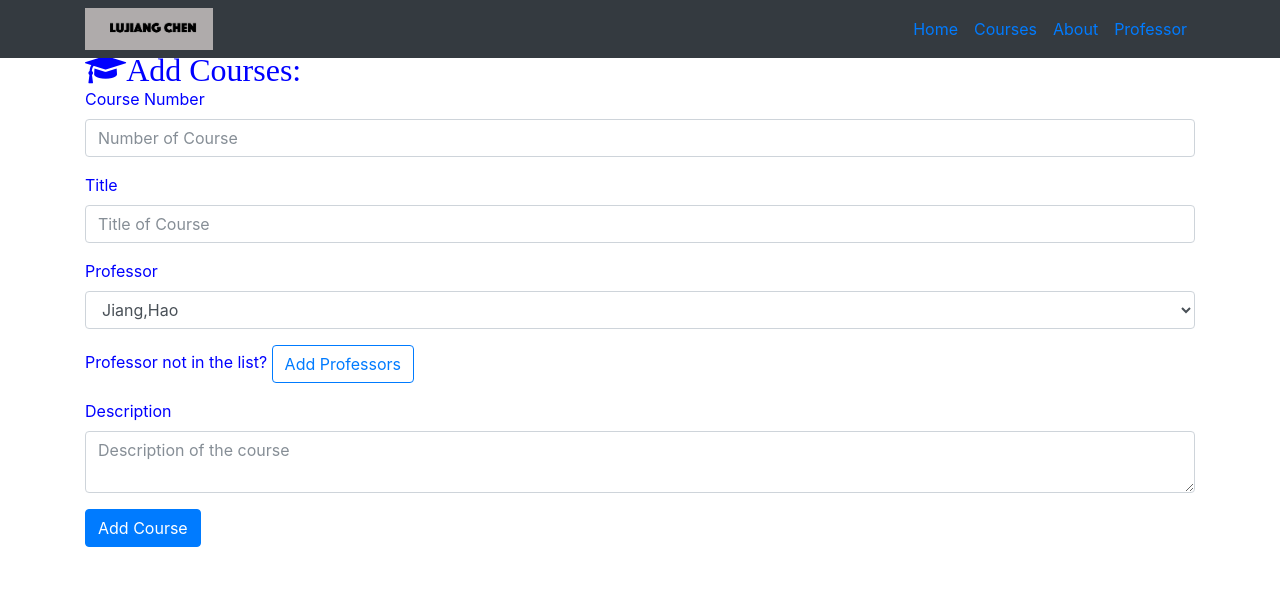
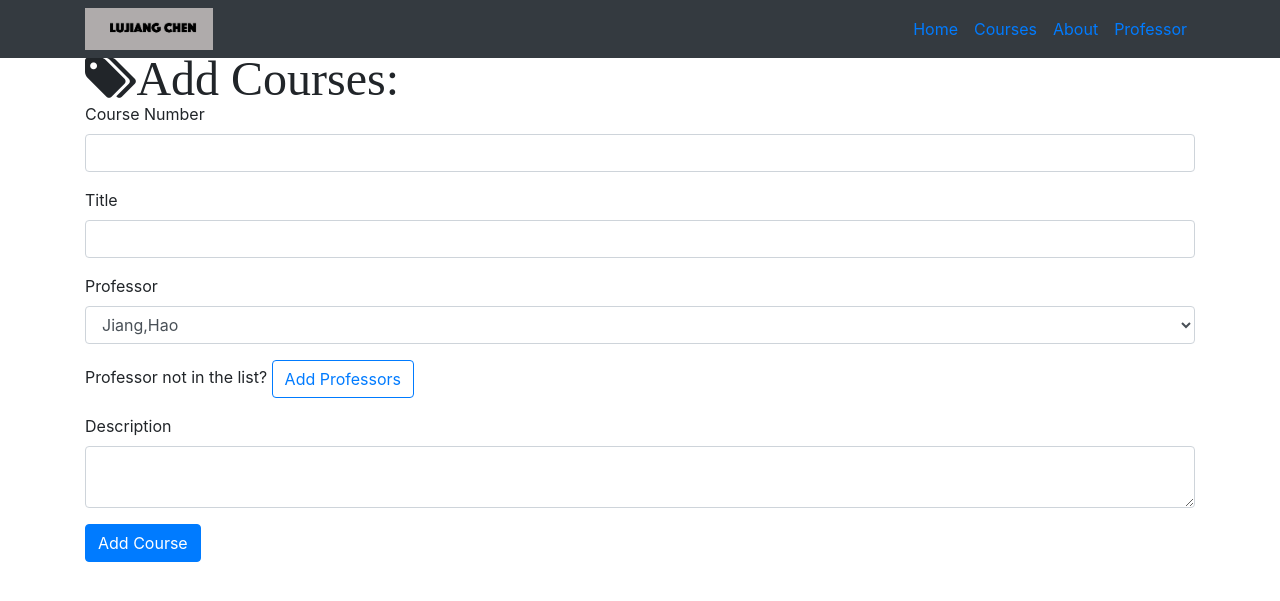
Before and after one commit to victorchen941001/resume, a Flask app: page /course/add in a window 1280 px wide. Shown: the top 601 px of the page. Run offline with Flask 2, Linux system fonts and the light colour scheme; data comes from the database, SQL or seed files in the repository; both versions use the stored data as it was after the commit; some libraries are stand-ins or nearby versions.

Commit message:
2rd added

```diff
--- a/resume.py
+++ b/resume.py
@@ -57,7 +57,7 @@ def add_professors():
 
 @app.route('/professor/edit/<int:id>', methods=['GET', 'POST'])
 def edit_professor(id):
-    professor= Professor.query.filter_by(id=id).first()
+    professor = Professor.query.filter_by(id=id).first()
     if request.method == 'GET':
         return render_template('professor-edit.html', professor=professor)
     if request.method == 'POST':
@@ -78,22 +78,21 @@ def courses():
 def add_courses():
     if request.method == 'GET':
         professors = Professor.query.all()
-        return render_template('course-add.html', courses=courses, professors=professors)
+        return render_template('course-add.html', professors=professors)
 
     if request.method == 'POST':
         # get data from the form
-        course_number = request.form['course_number']
+        number = request.form['number']
         title = request.form['title']
         description = request.form['description']
         professor_name = request.form['professor']
         professor = Professor.query.filter_by(name=professor_name).first()
-        course = Course(course_number=course_number,title=title, description=description)
+        course = Course(number=number,title=title, description=description, professor=professor)
 
         # insert the data into the database
         db.session.add(course)
         db.session.commit()
         return redirect(url_for('courses'))
-
 
 @app.route('/course/edit/<int:id>', methods=['GET', 'POST'])
 def edit_course(id):
@@ -102,8 +101,7 @@ def edit_course(id):
     if request.method == 'GET':
         return render_template('course-edit.html', course=course, professors=professors)
     if request.method == 'POST':
-        # update data based on the form data
-        course_number = request.form['course_number']
+        course.number = request.form['number']
         course.title = request.form['title']
         course.description = request.form['description']
         professor_name = request.form['professor']
@@ -111,7 +109,6 @@ def edit_course(id):
         course.professor = professor
         # update the database
         db.session.commit()
-        return redirect(url_for('course'))
 
 if __name__ == '__main__':
     app.run(debug=True)
--- a/templates/course-add.html
+++ b/templates/course-add.html
@@ -5,24 +5,25 @@
 {% block page_content%}
 
   <!-- Page Content -->
-  <div class="container" style="color:blue;">
-    <i class="fa fa-graduation-cap fa-2x" aria-hidden="true">Add Courses:</i>
+  <div class="container">
+    <i class="fa fa-tags fa-3x" aria-hidden="true">Add Courses:</i>
     <form action="/course/add" method="post">
 
       <div class="form-group">
         <label>Course Number</label>
-        <input class="form-control" type="text" name="course_number" placeholder="Number of Course" required="true">
+        <input class="form-control" type="text" name="number" required="true">
       </div>
 
       <div class="form-group">
         <label>Title</label>
-        <input class="form-control" type="text" name="title" placeholder="Title of Course" required="true"></div>
+        <input class="form-control" type="text" name="title" required="true">
+      </div>
 
         <div class="form-group">
           <label>Professor</label>
           <select class="form-control" name="professor">
             {% for professor in professors %}
-                <option>{{ professor.name }}</option>
+                <option>{{professor.name}}</option>
             {% endfor %}
           </select>
         </div>
@@ -33,13 +34,11 @@
 
       <div class="form-group">
         <label>Description</label>
-        <textarea class="form-control" name="description" placeholder="Description of the course" required="true"></textarea>
+        <textarea class="form-control" name="description" required="true"></textarea>
       </div>
 
-      <button id="save" type="submit" class="btn btn-primary">Add Course</button>
+      <button type="submit" class="btn btn-primary" >Add Course</button>
     </form>
   </div>
 
-
-
 {% endblock%}
--- a/templates/courses.html
+++ b/templates/courses.html
@@ -71,11 +71,5 @@
   {% endif %}
 </div>
 
-  <!-- Custom Style -->
-  <style>
-backgroud{
-  padding-top: 100
-}
 
-  </style>
 {% endblock %}
--- a/templates/professor-add.html
+++ b/templates/professor-add.html
@@ -1,10 +1,11 @@
 {% extends "home-base.html"%}
+
 {% block title %}Add Professor{% endblock %}
+
 {% block page_content%}
-
   <!-- Page Content -->
   <div id="box" class="container">
-    <h1 class="mt-5"><i class="fa fa-address-card-o" aria-hidden="true"></i></i> Add Professors:</h1>
+    <h1><i class="fa fa-address-card-o" aria-hidden="true"></i> Add Professors:</h1>
     <form action="/professor/add" method="post">
       <div class="form-group">
         <label>Name</label>
@@ -19,5 +20,4 @@
   </div>
 
 
-
 {% endblock%}
```
Also changed, not shown: manage.py (+7 -2 lines), templates/course-edit.html (+11 -7 lines), data.sqlite.
